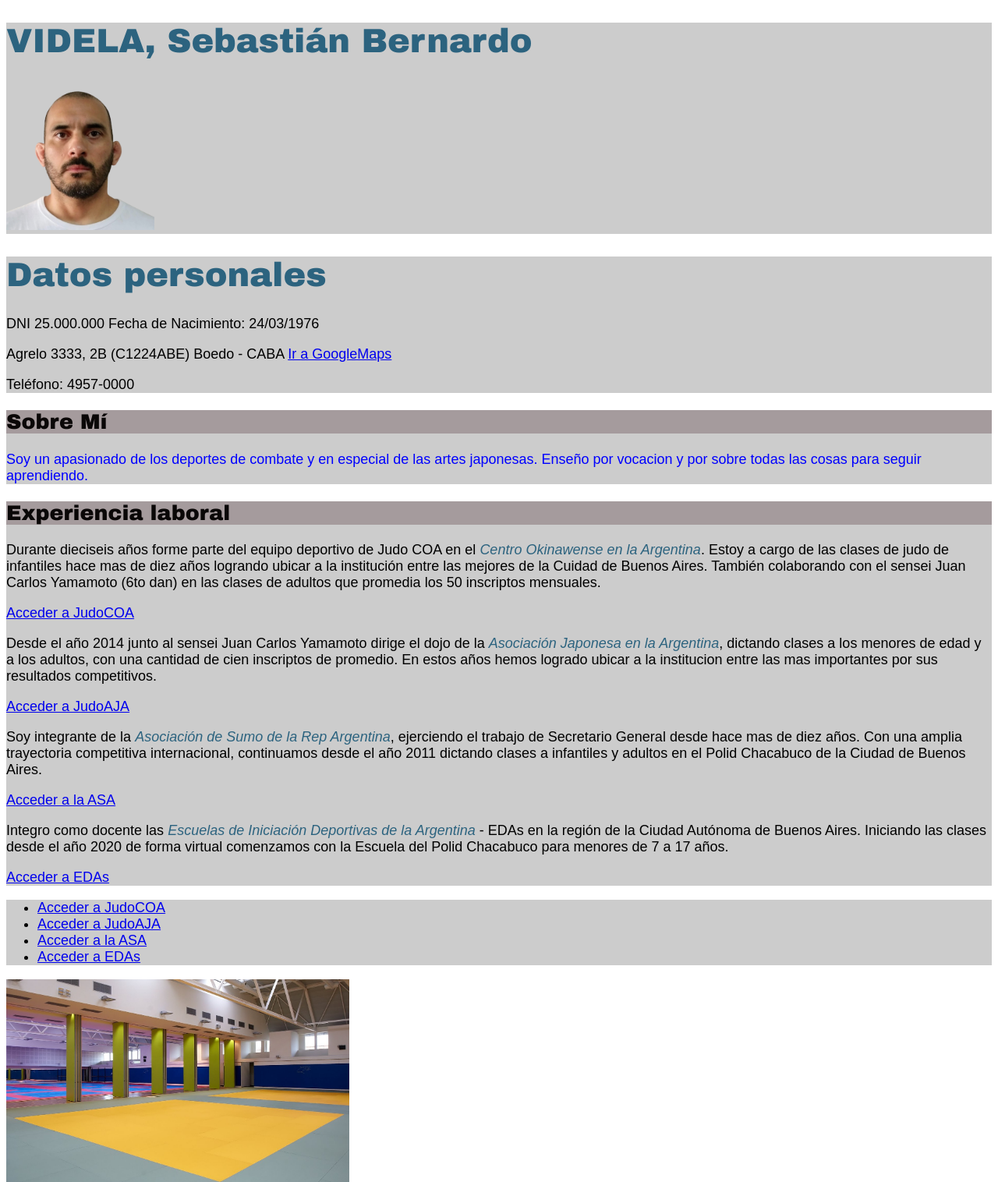
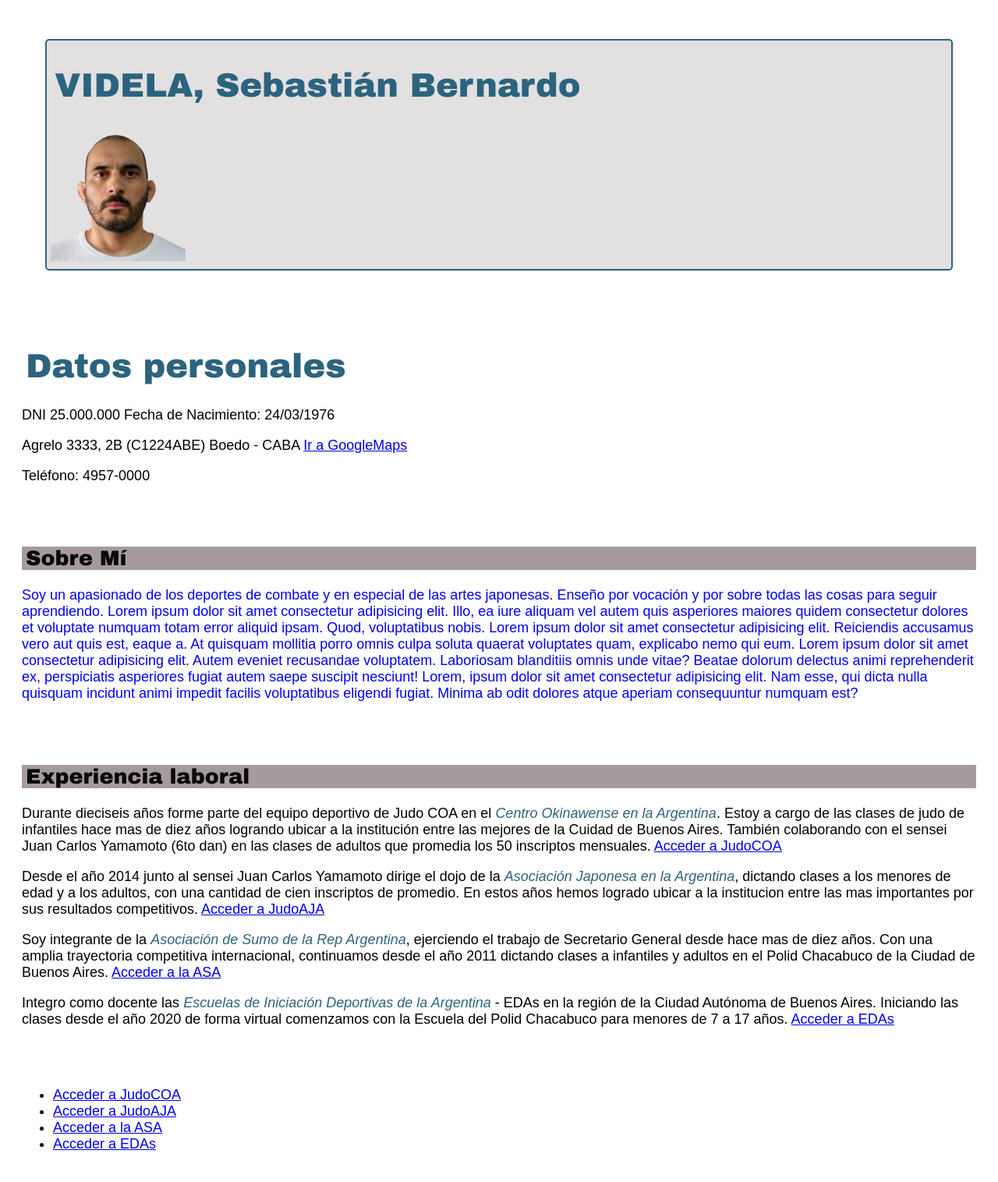
Before and after one commit to SebaBV/Mi-Curriculum-web, a plain HTML site: page index.html in a window 1280 px wide. Shown: the top 1516 px of the page at 78% size. Drawn offline with Linux system fonts and the light colour scheme.

Commit message:
Agrego Mi Curriculum Web

```diff
--- a/css/estilo.css
+++ b/css/estilo.css
@@ -1,13 +1,23 @@
+* {
+    margin: 100;
+    padding: 10;
+    box-sizing: border-box;
+}
+
 html {
     font-size: 18px;
     font-family: Arial, Helvetica, sans-serif;
 }
 
-h1,h2,h3 {
+h1,
+h2,
+h3 {
     font-family: "Arial Black";
+    padding-left: 5px;
 }
 
-h1, h2 {
+h1,
+h2 {
     color: #2c637f;
 }
 
@@ -30,13 +40,24 @@ h2 {
 
 .datos-personales {
     list-style: none;
-    padding: 0;
+    padding: 10px;
+
 }
 
-.gris {
-    background: #ccc;
+.seccion-gris {
+    background: rgb(226, 224, 224);
+    padding: 10px;
+    margin: 50px;
+    border-style: groove;
+    border: 2px solid #2c637f;
+    border-radius: 5px;
+    padding: 5px;
 }
 
+.seccion-gris2 {
+    padding: 20px;
+    margin: 25px, 5px, 5px, 100px;
+}
 
 h2 {
     color: rgb(10, 7, 7);
@@ -55,3 +76,9 @@ h3 {
     color: #2c637f;
     font-style: italic;
 }
+
+.tatami {
+    align-content: center;
+    margin: 70px;
+
+}
--- a/index.html
+++ b/index.html
@@ -10,12 +10,12 @@
 </head>
 
 <body>
-    <div class="seccion gris">
+    <div class="seccion-gris">
         <h1> VIDELA, Sebastián Bernardo</h1>
         <img src="img\seba_4x4.png" alt="foto4x4" class="foto-perfil">
     </div>
 
-    <div class="seccion gris">
+    <div class="seccion-gris2">
         <h1> Datos personales</h1>
         <p>DNI 25.000.000 Fecha de Nacimiento: 24/03/1976</p>
         <p>Agrelo 3333, 2B (C1224ABE) Boedo - CABA <a target="_blank" href="https://goo.gl/maps/6ftfwAZGa8EvTtv78">Ir a
@@ -23,21 +23,30 @@
         <p>Teléfono: 4957-0000</p>
     </div>
 
-    <div class="seccion gris">
+    <div class="seccion-gris2">
         <h2>Sobre Mí</h2>
         <p id="parrafoUnico">Soy un apasionado de los deportes de combate y en especial
             de las artes japonesas.
-            Enseño por vocacion y por sobre todas las cosas para seguir aprendiendo. </p>
+            Enseño por vocación y por sobre todas las cosas para seguir aprendiendo.
+            Lorem ipsum dolor sit amet consectetur adipisicing elit. Illo, ea iure aliquam vel autem quis asperiores
+            maiores quidem consectetur dolores et voluptate numquam totam error aliquid ipsam. Quod, voluptatibus nobis.
+            Lorem ipsum dolor sit amet consectetur adipisicing elit. Reiciendis accusamus vero aut quis est, eaque a. At
+            quisquam mollitia porro omnis culpa soluta quaerat voluptates quam, explicabo nemo qui eum. Lorem ipsum
+            dolor sit amet consectetur adipisicing elit. Autem eveniet recusandae voluptatem. Laboriosam blanditiis
+            omnis unde vitae? Beatae dolorum delectus animi reprehenderit ex, perspiciatis asperiores fugiat autem saepe
+            suscipit nesciunt! Lorem, ipsum dolor sit amet consectetur adipisicing elit. Nam esse, qui dicta nulla
+            quisquam incidunt animi impedit facilis voluptatibus eligendi fugiat. Minima ab odit dolores atque aperiam
+            consequuntur numquam est? </p>
     </div>
 
-    <div class="seccion gris">
+    <div class="seccion-gris2">
         <h2>Experiencia laboral</h2>
         <p>Durante dieciseis años forme parte del equipo deportivo de Judo COA en el
             <spam class="nombre-dojo">Centro Okinawense en la Argentina</spam>. Estoy a cargo de las clases de judo de
             infantiles hace
             mas de diez años logrando ubicar a la institución entre las mejores de la Cuidad de
             Buenos Aires. También colaborando con el sensei Juan Carlos Yamamoto (6to dan) en
-            las clases de adultos que promedia los 50 inscriptos mensuales.</p>
+            las clases de adultos que promedia los 50 inscriptos mensuales.
             <a target="_blank" href="https://svidela.wixsite.com/judocoa">Acceder a JudoCOA</a>
         </p>
         <p>Desde el año 2014 junto al sensei Juan Carlos Yamamoto dirige el dojo de la
@@ -45,25 +54,27 @@
             y a
             los adultos, con una cantidad de cien inscriptos de promedio. En estos años hemos
             logrado ubicar a la institucion entre las mas importantes por sus resultados
-            competitivos.</p>
+            competitivos.
             <a target="_blank" href="https://svidela.wixsite.com/judo">Acceder a JudoAJA</a>
         </p>
-        <p>Soy integrante de la <spam class="nombre-dojo">Asociación de Sumo de la Rep Argentina</spam>, ejerciendo el
+        <p>Soy integrante de la <spam class="nombre-dojo">Asociación de Sumo de la Rep Argentina</spam>, ejerciendo
+            el
             trabajo
             de Secretario General desde hace mas de diez años. Con una amplia trayectoria
             competitiva internacional, continuamos desde el año 2011 dictando clases a
-            infantiles y adultos en el Polid Chacabuco de la Ciudad de Buenos Aires.</p>
+            infantiles y adultos en el Polid Chacabuco de la Ciudad de Buenos Aires.
             <a target="_blank" href="http://www.sumo.org.ar">Acceder a la ASA</a>
         </p>
-        <p>Integro como docente las <spam class="nombre-dojo">Escuelas de Iniciación Deportivas de la Argentina</spam> -
+        <p></p>Integro como docente las <spam class="nombre-dojo">Escuelas de Iniciación Deportivas de la Argentina
+        </spam> -
         EDAs en la región de la Ciudad Autónoma de Buenos Aires. Iniciando las clases desde
         el año 2020 de forma virtual comenzamos con la Escuela del Polid Chacabuco para
-            menores de 7 a 17 años.</p>
+        menores de 7 a 17 años.
         <a target="_blank" href="https://www.judoedas.com/">Acceder a EDAs</a>
         </p>
     </div>
 
-    <div class="seccion gris">
+    <div class="seccion-gris2">
         <ul>
             <li><a target="_blank" href="https://svidela.wixsite.com/judocoa">Acceder a JudoCOA</a></li>
             <li><a target="_blank" href="https://svidela.wixsite.com/judo">Acceder a JudoAJA</a></li>
@@ -72,12 +83,14 @@
         </ul>
     </div>
 
+    <!--Aca repeti los links para poder probar las listas-->
+
+    <div class="tatami">
         <img src="img\tatami.jpg" alt="Dojo" width="440px">
-
-    <!- Aca repeti los links por que estoy probando las listas ->
+    </div>
 
 
-        <div class="seccion gris">
+    <div class="seccion-gris2">
         <h2> Formación</h2>
         <ul>
             <li>
@@ -114,14 +127,13 @@
                     Negro 2015)</p>
             </li>
             <li>
-
                 <p> Consejero - Miembro del Comité de Directorio de la <span class="nombre-dojo">“International Sumo
                         Federation” 2014</span> Representante de Sudamérica.</p>
             </li>
         </ul>
     </div>
 
-        <div class="seccion gris">
+    <div class="seccion-gris2">
         <h2> Historial deportivo</h2>
         <ul>
             <li>
@@ -150,6 +162,7 @@
             </li>
             <p>Sumo World Championships - Rakvere - Estonia.</p>
         </ul>
+
     </div>
 
 </body>
```
Lines whose indentation alone changed are shown as unchanged.
